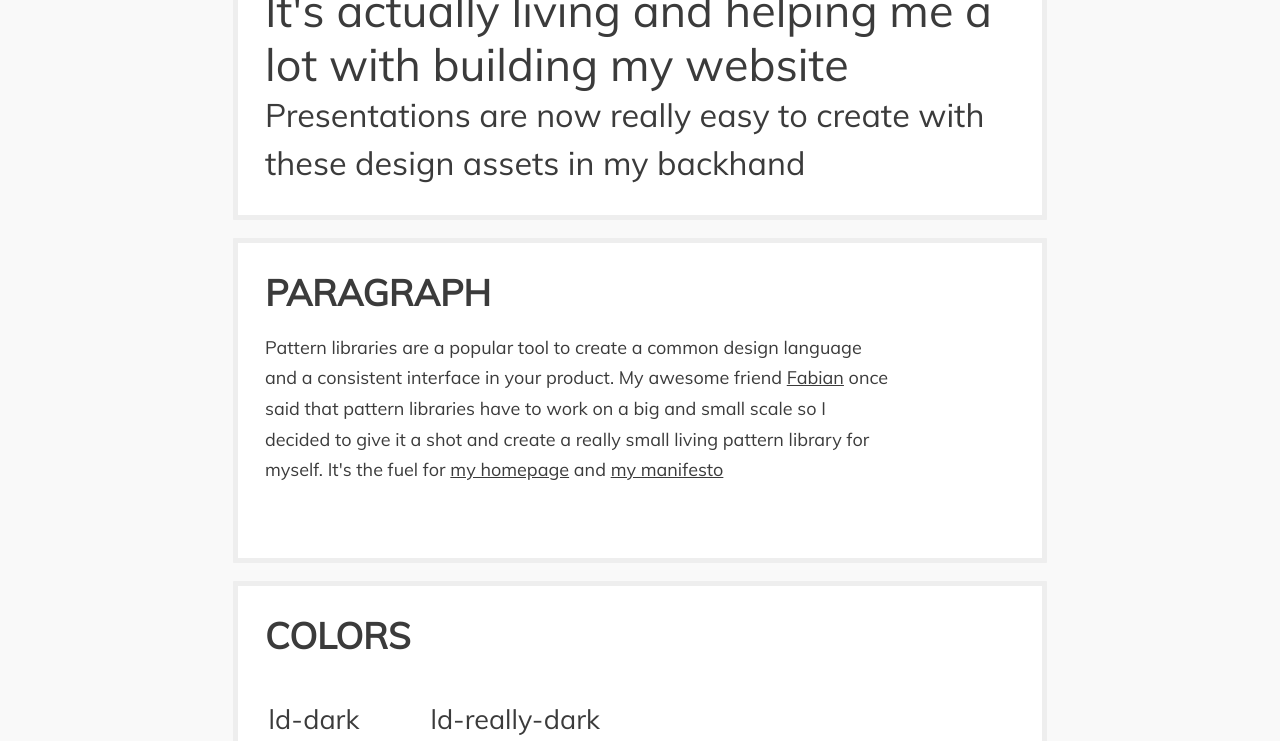
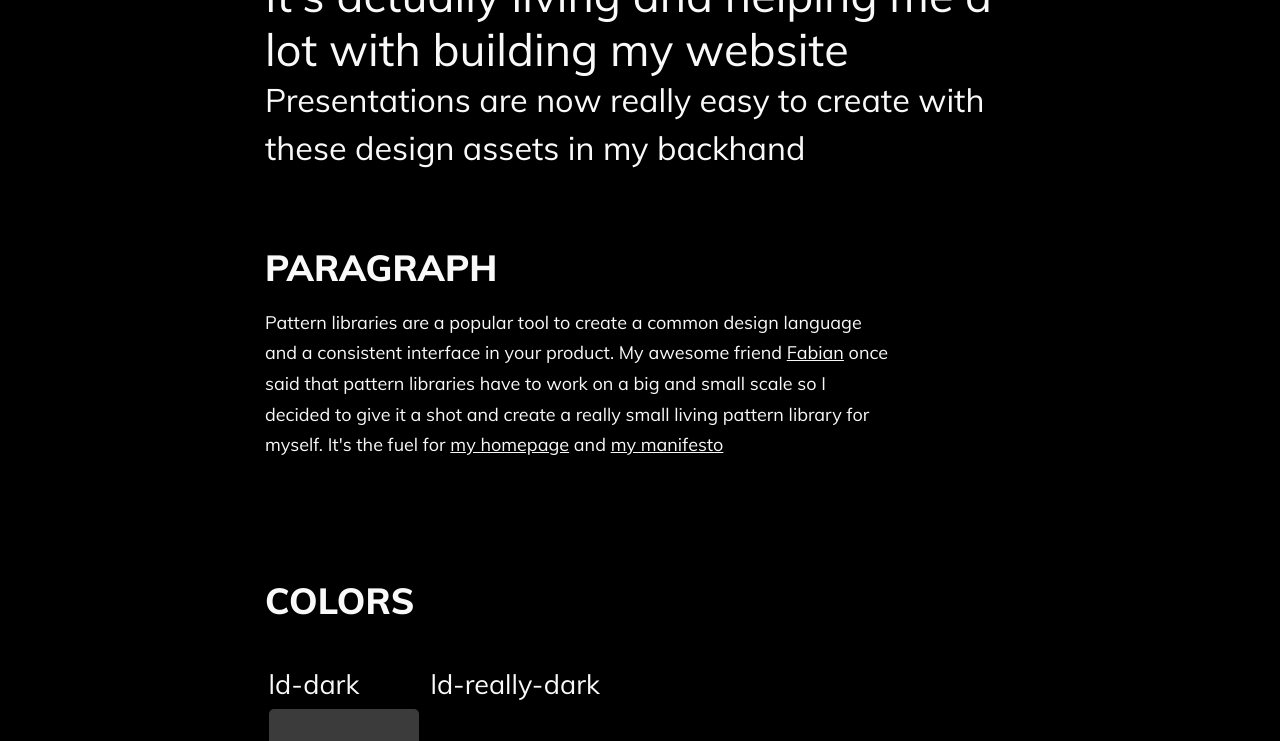
Before and after one commit to lassediercks/design, a website: page index.html in a window 1280 px wide. Shown: the part 634-1375 px from the top of the page. Drawn offline with Linux system fonts and the light colour scheme.

Commit message:
lets go dark #batterysaving #newwwyear

```diff
--- a/lassediercks.css
+++ b/lassediercks.css
@@ -23,7 +23,7 @@
 
 .ld {
   font-family: var(--font-family);
-  color: var(--ld-dark);
+  color: var(--ld-light);
   font-size: 16px;
 }
 
--- a/style.css
+++ b/style.css
@@ -3,7 +3,8 @@ body {
   display: flex;
   flex-flow: row wrap;
   justify-content: center;
-  background: var(--ld-light);
+  background: var(--ld-really-dark);
+  color: var(--ld-light);
 }
 
 .demo {
@@ -13,12 +14,11 @@ body {
 .demo-main {
   margin: 1em;
 }
+
 .demo-con {
-  border: 5px solid #eee;
   padding: 1.5em;
   max-width: 750px;
   margin-bottom: 1em;
-  background: white;
   border-radius: 1px;
 }
 
@@ -26,7 +26,7 @@ body {
   font-size: 2em;
   margin-bottom: 0.5em;
   font-weight: bold;
-  font-family: var(--font-family);
+  font-family: var(--headline-font);
   text-transform: uppercase;
 }
 
```
